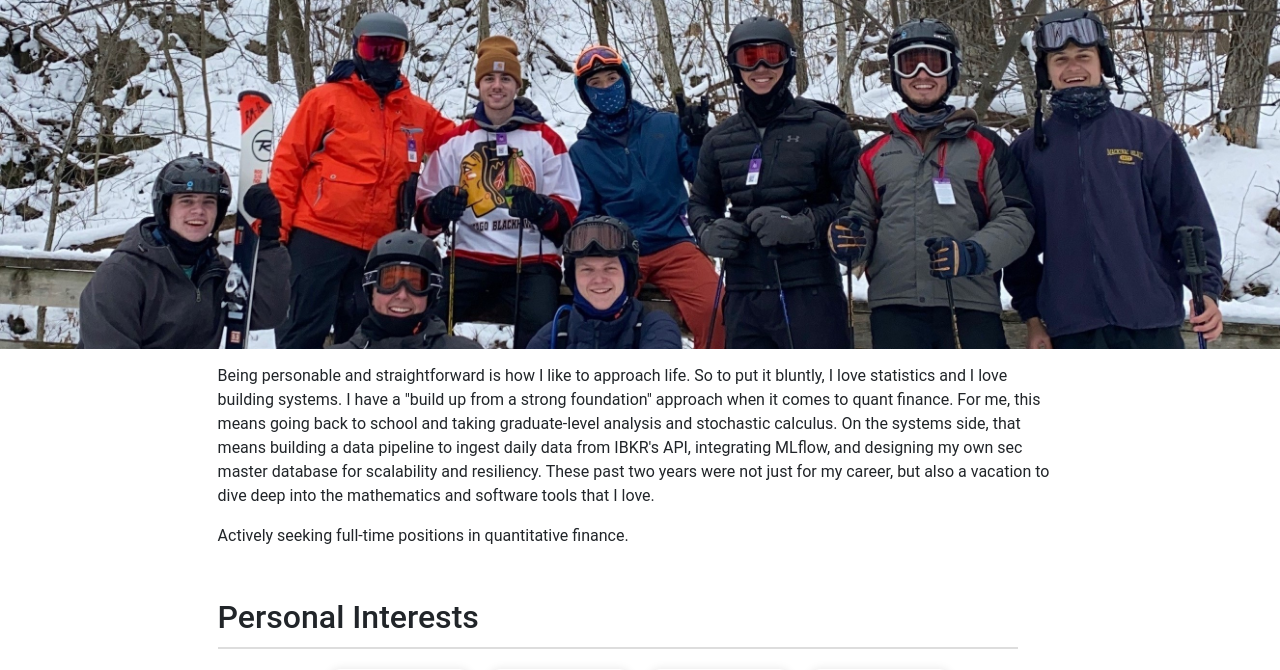
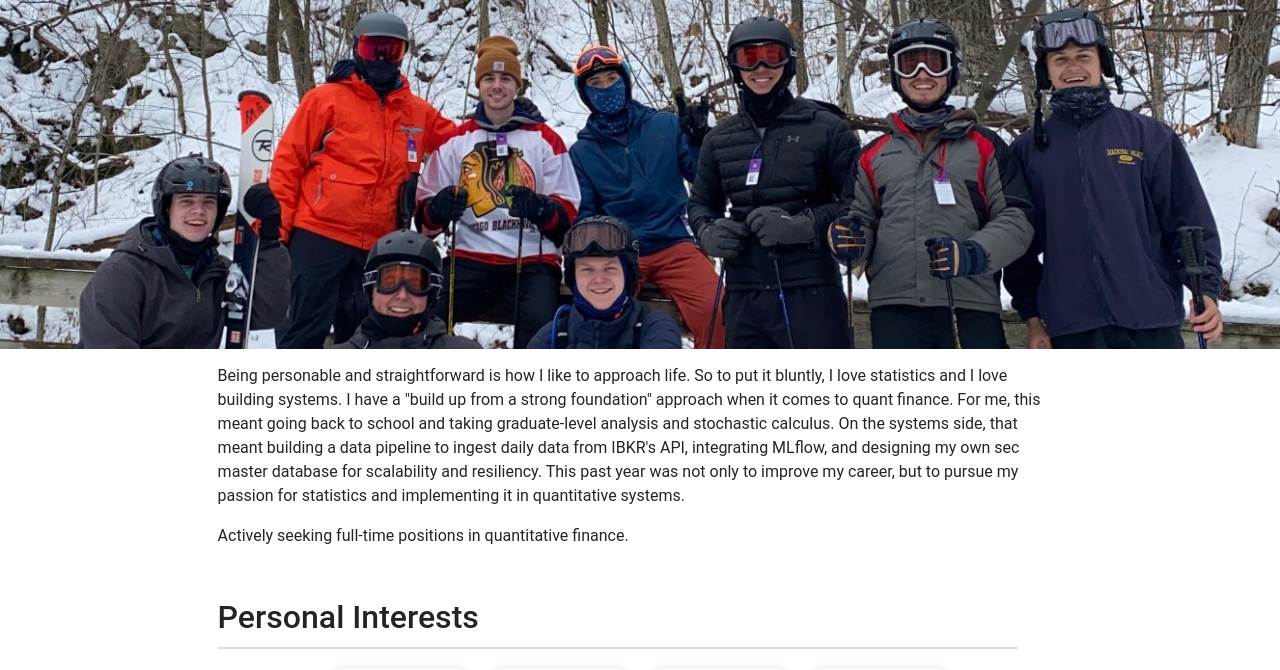
Before and after one commit to smturro2/personal-site, a Flask app: page / in a window 1280 px wide. Shown: the part 62-732 px from the top of the page. Run offline with Flask 3, Linux system fonts and the light colour scheme; some libraries are stand-ins or nearby versions.

Commit message:
Implemented feedback on front page

```diff
--- a/templates/FrontPage.html
+++ b/templates/FrontPage.html
@@ -12,10 +12,10 @@
     <p>
         Being personable and straightforward is how I like to approach life. So to put it bluntly, I love statistics
         and I love building systems. I have a "build up from a strong foundation" approach when it comes to quant
-        finance. For me, this means going back to school and taking graduate-level analysis and stochastic calculus.
-        On the systems side, that means building a data pipeline to ingest daily data from IBKR's API, integrating
-        MLflow, and designing my own sec master database for scalability and resiliency. These past two years were
-        not just for my career, but also a vacation to dive deep into the mathematics and software tools that I love.
+        finance. For me, this meant going back to school and taking graduate-level analysis and stochastic calculus.
+        On the systems side, that meant building a data pipeline to ingest daily data from IBKR's API, integrating
+        MLflow, and designing my own sec master database for scalability and resiliency. This past year was
+        not only to improve my career, but to pursue my passion for statistics and implementing it in quantitative systems.
     </p>
     <p>
         Actively seeking full-time positions in quantitative finance.
```
